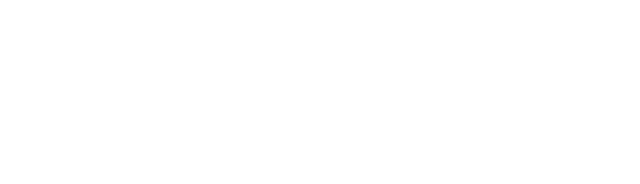
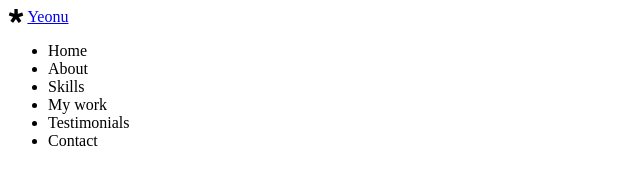
Before and after one commit to JangYeonWoo/portfolio, a plain HTML site: page index.html in a window 1280 px wide. Shown: the whole page, without its empty margins (0-640 px from the left). Drawn offline with Linux system fonts and the light colour scheme.

Commit message:
HTML:Navbar

```diff
--- a/index.html
+++ b/index.html
@@ -17,6 +17,32 @@
   <script src="main.js" defer></script>
 </head>
 <body>
-
+  <!-- Navbar -->
+  <nave id="navbar">
+    <div class="navbar__logo">
+      <i class="fab fa-diaspora"></i>
+      <a href="#">Yeonu</a>
+    </div>
+    <div class="navbar__menu">
+      <ul class="navbar__menu">
+        <li class="navbar__menu__item">Home</li>
+        <li class="navbar__menu__item">About</li>
+        <li class="navbar__menu__item">Skills</li>
+        <li class="navbar__menu__item">My work</li>
+        <li class="navbar__menu__item">Testimonials</li>
+        <li class="navbar__menu__item">Contact</li>
+      </ul>
+    </div>
+  </nave>
+  <!-- About -->
+  <section id="about"></section>
+  <!-- Skills -->
+  <section id="skills"></section>
+  <!-- Work -->
+  <section id="work"></section>
+  <!-- Testimonials -->
+  <section id="testimonials"></section>
+  <!-- Contact -->
+  <section id="contact"></section>
 </body>
 </html>
```
